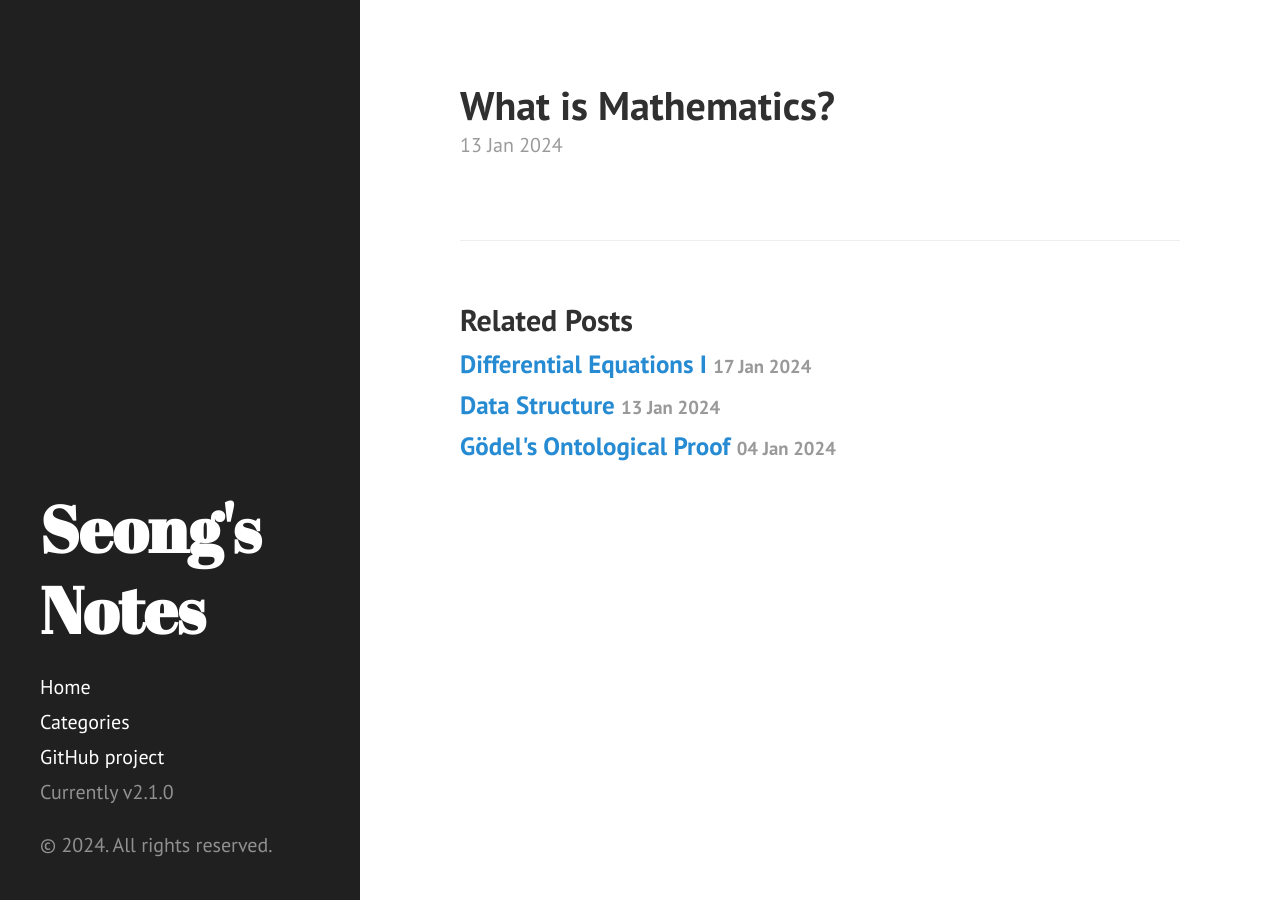
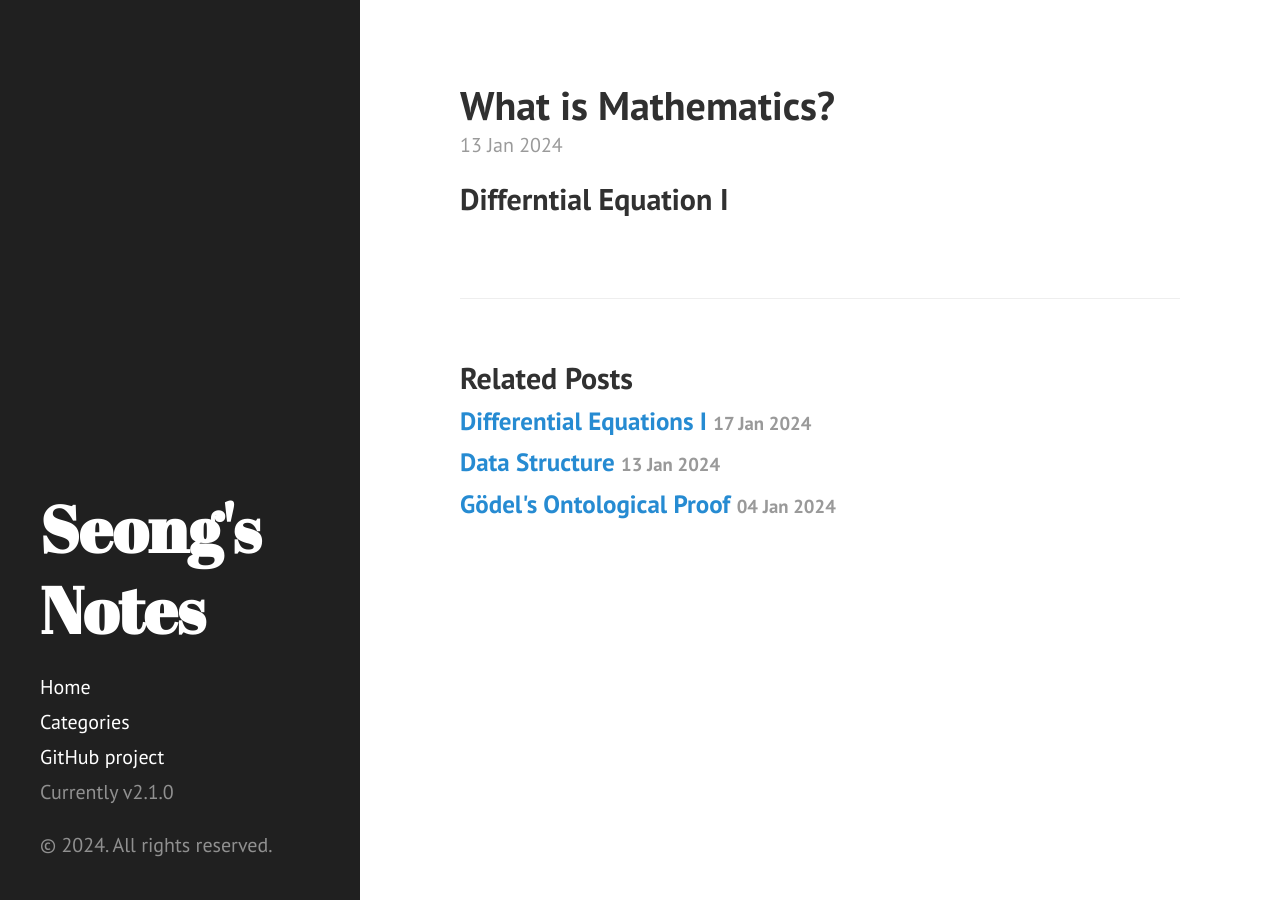
Before and after one commit to GwangseongCho/GwangseongCho.github.io, a Jekyll site: the page built from _posts/2024-01-13-whats-jekyll copy.md, in a window 1280 px wide. Built offline with Jekyll 4.4.1, drawn with Linux system fonts in a browser that asks for light colours.

Commit message:
Add Differential Equation page

```diff
--- a/_posts/2024-01-13-whats-jekyll copy.md
+++ b/_posts/2024-01-13-whats-jekyll copy.md
@@ -3,3 +3,5 @@ layout: post
 title: What is Mathematics?
 category: Mathematics
 ---
+
+## Differntial Equation I
```
